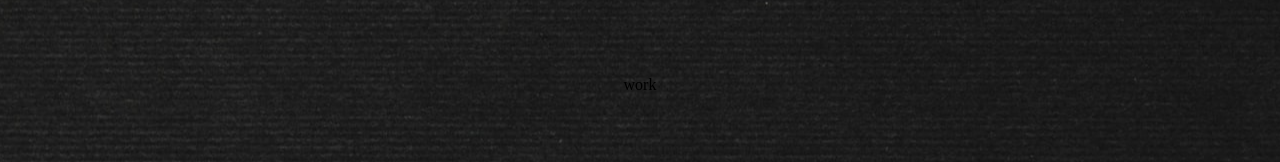
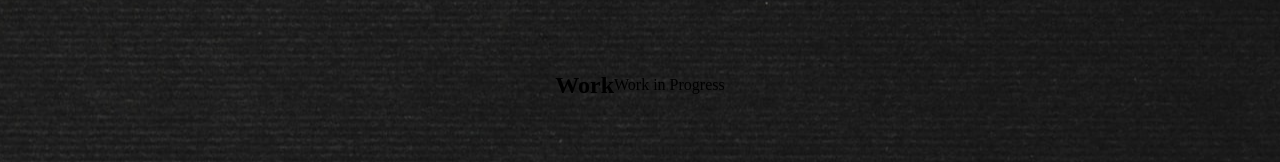
Before and after one commit to SurPun/Suraj-Portfolio, a Next.js app: page /work in a window 1280 px wide. Shown: the part 315-477 px from the top of the page. Built offline with nearby package versions, Linux system fonts and the light colour scheme.

Commit message:
Work reminder

```diff
--- a/pages/work.js
+++ b/pages/work.js
@@ -1,5 +1,11 @@
 import React from "react";
 
 export default function work() {
-  return <div>work</div>;
+  return (
+    <div className="center">
+      <h2>Work</h2>
+
+      <p>Work in Progress</p>
+    </div>
+  );
 }
```
